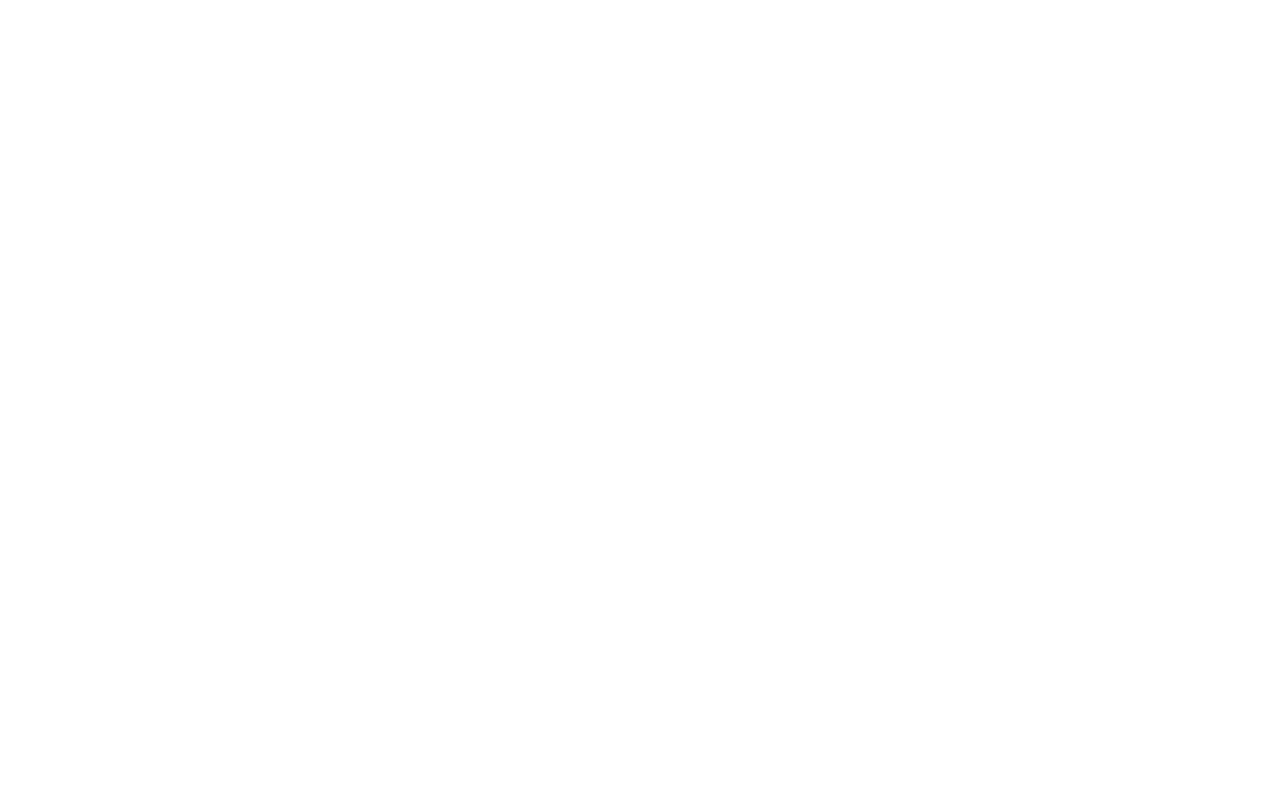
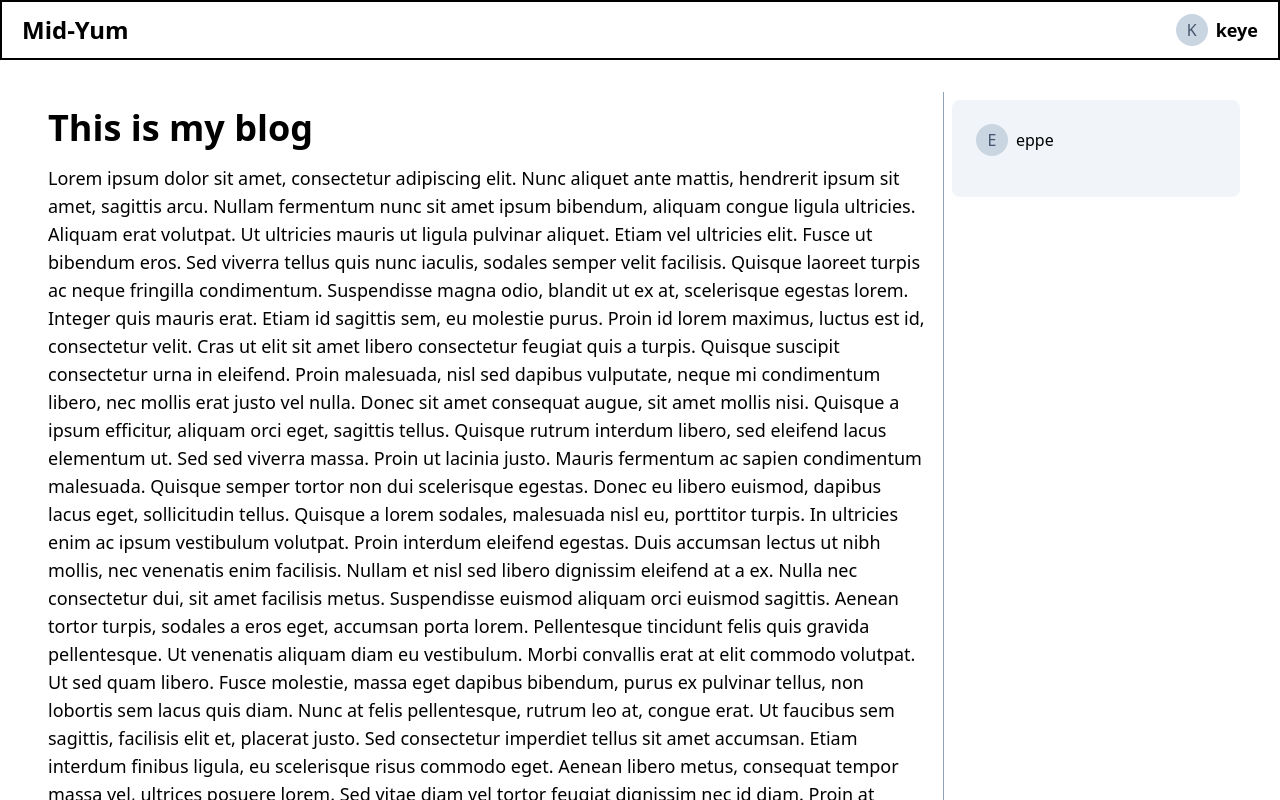
Before and after one commit to Azathoth-X/not_medium_blogs, a React (Vite) app in the folder frontend/: page /blog/1 in a window 1280 px wide. Before the commit this address had no page. Shown: the top 800 px of the page. Built offline with nearby package versions, Linux system fonts and the light colour scheme.

Commit message:
feat: add Blogs page and loading state; refactor Blog page and implement Avatar component

```diff
--- a/frontend/src/App.tsx
+++ b/frontend/src/App.tsx
@@ -1,7 +1,8 @@
 import { BrowserRouter,Routes,Route } from "react-router-dom"
-import { Blog } from "./pages/Blog"
+import { Blogs } from "./pages/Blogs"
 import { Signin } from "./pages/Signin"
 import { Signup } from "./pages/Signup"
+import { Blog } from "./pages/Blog"
 
 function App() {
 
@@ -9,7 +10,8 @@ function App() {
     <>
       <BrowserRouter>
         <Routes>
-          <Route path="blog" element={<Blog/>}></Route>
+          <Route path="blog/:blogid" element={<Blog/>}/>
+          <Route path="blogs" element={<Blogs/>}></Route>
           <Route path="signin" element={<Signin/>}></Route>
           <Route path="signup" element={<Signup/>}></Route>
         </Routes>
--- a/frontend/src/components/Appbar.tsx
+++ b/frontend/src/components/Appbar.tsx
@@ -1,17 +1,17 @@
+import { Avatar } from "./Avatar"
 
 
  export const Appbar= ( {username}:{username:string} ) => {
 
     return (
-        <div className="flex w-screen justify-between px-5 py-3 border-2 border-s-2">
+        <div className="flex  justify-between px-5 py-3 border-2 border-s-2">
             <div className="text-2xl font-bold">
                 Mid-Yum
             </div>
 
             <div className="flex gap-2 ">
-                <div className="relative inline-flex items-center justify-center w-8 h-8 overflow-hidden bg-slate-300 rounded-full ">
-                    <span className="font-medium text-slate-600 ">{username.charAt(0).toUpperCase()}</span>
-                </div>
+                <Avatar name={username} size={8}>
+                </Avatar>
                 <div className="text-lg content-center font-semibold ">
                     {username}
                 </div>
--- a/frontend/src/components/Auth.tsx
+++ b/frontend/src/components/Auth.tsx
@@ -89,7 +89,7 @@ export const Auth = () => {
                     </button>
 
                     <div className="mt-4 text-sm text-slate-600 text-center">
-                        Already have an account? <Link className="text-slate-800 hover:underline" to={'/login'}>Login</Link>
+                        Already have an account? <Link className="text-slate-800 hover:underline" to={'/signin'}>Login</Link>
                     </div>
                 </div>
             </div>
--- /dev/null
+++ b/frontend/src/components/Avatar.tsx
@@ -0,0 +1,19 @@
+export function Avatar(
+    {
+        name,
+        size
+    }:{
+        name: string,
+        size: number,
+    }
+){
+    const pixelSize = size * 4; // Assuming size is a multiple of 4, like Tailwind's spacing scale
+
+    return(
+        <div>
+            <div className="relative inline-flex items-center justify-center overflow-hidden bg-slate-300 rounded-full" style={{width: `${pixelSize}px`, height: `${pixelSize}px`}}>
+                <span className="font-medium text-slate-600 ">{name.charAt(0).toUpperCase()}</span>
+            </div>
+        </div>
+    )
+}
--- /dev/null
+++ b/frontend/src/components/LoadingBlogCard.tsx
@@ -0,0 +1,12 @@
+export function LoadingBlogCard(){
+    return(
+            <div role="status" className=" animate-[pulse_1.5s_ease-in-out_infinite]  py-4  border-b-[1px]">
+                <div className="h-2.5 bg-gray-200 rounded-full dark:bg-gray-700 w-48 mb-4"></div>
+                <div className="h-2 bg-gray-200 rounded-full dark:bg-gray-700 min-w-[560px] mb-2.5"></div>
+                <div className="h-2 bg-gray-200 rounded-full dark:bg-gray-700 mb-2.5"></div>
+                <div className="h-2 bg-gray-200 rounded-full dark:bg-gray-700 min-w-[560px] mb-2.5"></div>
+                <div className="h-2 bg-gray-200 rounded-full dark:bg-gray-700 min-w-[560px] mb-2.5"></div>
+                <div className="h-2 bg-gray-200 rounded-full dark:bg-gray-700 min-w-[560px]"></div>
+            </div>
+    )
+}
--- a/frontend/src/components/Quote.tsx
+++ b/frontend/src/components/Quote.tsx
@@ -6,16 +6,16 @@ export const Quote = () => {
             <div className=" justify-self-center p-4 ">
                 <div className="max-w-lg ">
                     <div className="text-3xl font-serif font-bold">
-                    "The customer support I received was exceptional. The support team wet above and beyond to address my concern"
+                    "The world is a dream. Make it yours. Rebel against fate."
                     </div>
                 </div>
 
                 <div className=" text-xl font-semibold text-slate-600 mt-4 text-justify ">
-                    Julies Winfield
+                    Azathoth
                 </div>
 
                 <div className=" text-sm font-light text-slate-600 mt-2 ">
-                    CEO | ACME corp
+                    CEO | AZO corp
                 </div>
             </div>
 
--- a/frontend/src/hooks/index.tsx
+++ b/frontend/src/hooks/useBlogs.tsx
@@ -34,3 +34,27 @@ export const useBlogs = () => {
 
     return { blogs, loading }
 }
+
+
+export const useBlog = ({id}:{id:string}) => {
+    const [loading, setLoading] = useState(true)
+    const [blogs, setBlogs] = useState<Blog>()
+
+    useEffect(() => {
+        axios.get(`${Backend_url}/blog/${id}`, {
+            headers: {
+                Authorization: "a " + localStorage.getItem("token")
+            }
+        })
+        .then((res) => {
+            setBlogs(res.data)
+            setLoading(false)
+        })
+        .catch((error) => {
+            console.error("Error fetching blogs:", error)
+            setLoading(false)
+        })
+    }, )
+
+    return { blogs, loading }
+}
--- a/frontend/src/pages/Blog.tsx
+++ b/frontend/src/pages/Blog.tsx
@@ -1,48 +1,46 @@
-import { Appbar } from "../components/Appbar"
-import { BlogCard } from "../components/BlogCard"
-import { useBlogs } from "../hooks"
+import { useNavigate, useParams } from "react-router-dom";
+import { Appbar } from "../components/Appbar";
+import { Avatar } from "../components/Avatar";
+// import { useBlog } from "../hooks/useBlogs";
 
-export const Blog=()=>{
+export function Blog(){
+    const navigate = useNavigate()
+    const { blogid } = useParams()
+    console.log(blogid)
+    if(!blogid) navigate("/notfound")
+    // const {blog,loading}= useBlog()
+    const username= "eppe"
 
-    const {blogs,loading}=useBlogs()
+    return(
+       <div>
+        <Appbar username="keye"></Appbar>
+        <div className="grid grid-rows-9 md:grid-cols-4 p-8 ">
+            <div className="row-span-8 md:col-span-3 flex flex-col gap-4 p-4 md:border-r-1 border-slate-400">
+                <div>
+                    <span className="text-4xl font-bold">This is my blog</span>
+                </div>
+                <div className="text-lg">
+                    Lorem ipsum dolor sit amet, consectetur adipiscing elit. Nunc aliquet ante mattis, hendrerit ipsum sit amet, sagittis arcu. Nullam fermentum nunc sit amet ipsum bibendum, aliquam congue ligula ultricies. Aliquam erat volutpat. Ut ultricies mauris ut ligula pulvinar aliquet. Etiam vel ultricies elit. Fusce ut bibendum eros. Sed viverra tellus quis nunc iaculis, sodales semper velit facilisis. Quisque laoreet turpis ac neque fringilla condimentum. Suspendisse magna odio, blandit ut ex at, scelerisque egestas lorem.
 
-    if (loading){
-        return(
-            <div>
-            <Appbar username="Aasfoiu"/>
-            <div className="justify-items-center">
+Integer quis mauris erat. Etiam id sagittis sem, eu molestie purus. Proin id lorem maximus, luctus est id, consectetur velit. Cras ut elit sit amet libero consectetur feugiat quis a turpis. Quisque suscipit consectetur urna in eleifend. Proin malesuada, nisl sed dapibus vulputate, neque mi condimentum libero, nec mollis erat justo vel nulla. Donec sit amet consequat augue, sit amet mollis nisi. Quisque a ipsum efficitur, aliquam orci eget, sagittis tellus. Quisque rutrum interdum libero, sed eleifend lacus elementum ut. Sed sed viverra massa. Proin ut lacinia justo. Mauris fermentum ac sapien condimentum malesuada.
 
-                <div role="status" className="max-w-lg animate-pulse pt-8">
-                    <div className="h-2.5 bg-gray-200 rounded-full dark:bg-gray-700 w-48 mb-4"></div>
-                    <div className="h-2 bg-gray-200 rounded-full dark:bg-gray-700 max-w-[360px] mb-2.5"></div>
-                    <div className="h-2 bg-gray-200 rounded-full dark:bg-gray-700 mb-2.5"></div>
-                    <div className="h-2 bg-gray-200 rounded-full dark:bg-gray-700 max-w-[330px] mb-2.5"></div>
-                    <div className="h-2 bg-gray-200 rounded-full dark:bg-gray-700 max-w-[300px] mb-2.5"></div>
-                    <div className="h-2 bg-gray-200 rounded-full dark:bg-gray-700 max-w-[360px]"></div>
-                    <span className="sr-only">Loading...</span>
+Quisque semper tortor non dui scelerisque egestas. Donec eu libero euismod, dapibus lacus eget, sollicitudin tellus. Quisque a lorem sodales, malesuada nisl eu, porttitor turpis. In ultricies enim ac ipsum vestibulum volutpat. Proin interdum eleifend egestas. Duis accumsan lectus ut nibh mollis, nec venenatis enim facilisis. Nullam et nisl sed libero dignissim eleifend at a ex. Nulla nec consectetur dui, sit amet facilisis metus. Suspendisse euismod aliquam orci euismod sagittis. Aenean tortor turpis, sodales a eros eget, accumsan porta lorem.
+
+Pellentesque tincidunt felis quis gravida pellentesque. Ut venenatis aliquam diam eu vestibulum. Morbi convallis erat at elit commodo volutpat. Ut sed quam libero. Fusce molestie, massa eget dapibus bibendum, purus ex pulvinar tellus, non lobortis sem lacus quis diam. Nunc at felis pellentesque, rutrum leo at, congue erat. Ut faucibus sem sagittis, facilisis elit et, placerat justo. Sed consectetur imperdiet tellus sit amet accumsan. Etiam interdum finibus ligula, eu scelerisque risus commodo eget. Aenean libero metus, consequat tempor massa vel, ultrices posuere lorem. Sed vitae diam vel tortor feugiat dignissim nec id diam. Proin at sapien sit amet elit accumsan facilisis et ac risus. Cras tincidunt augue id ullamcorper ultrices. Donec rhoncus auctor elit, vel ultrices nibh molestie id.
+
+Quisque maximus malesuada nisl, id viverra ex dictum non. Nulla eget mauris at ipsum iaculis elementum ac a metus. Morbi eget tortor libero. Donec facilisis massa a magna sodales aliquam. Nullam eu lacus in ipsum varius euismod mollis eu erat. Maecenas mollis ex nec tellus ullamcorper iaculis. Ut viverra magna bibendum purus laoreet, sed consectetur ipsum vulputate.
                 </div>
-
             </div>
+            <div className="md:col-span-1 m-2 p-2 bg-slate-100 rounded-lg  gap-2">
+                <div className="flex gap-2 items-center p-4">
+                    <Avatar name={username} size={8}>
+                    </Avatar>
+                    <div>{username}</div>
+                </div>
             </div>
-        )
-    }
-
-    else{
-    return(
-        <div>
-            <Appbar username="Aasfoiu"/>
-        <div className="justify-items-center pt-8">
-            {blogs.map((b)=>(
-                <BlogCard
-                authorName={b.author.name||"AAi"}
-                title= {b.title}
-                content={b.content}
-                publishedDate="25 Dec 2025"
-                />
-            ))}
-
         </div>
        </div>
     )
+
+
 }
-}
--- /dev/null
+++ b/frontend/src/pages/Blogs.tsx
@@ -0,0 +1,42 @@
+import { Appbar } from "../components/Appbar"
+import { BlogCard } from "../components/BlogCard"
+import { LoadingBlogCard } from "../components/LoadingBlogCard"
+import { useBlogs } from "../hooks/useBlogs"
+
+export const Blogs=()=>{
+
+    const {blogs,loading}=useBlogs()
+
+    if (loading){
+        return(
+            <div>
+            <Appbar username="Aasfoiu"/>
+                <div className="justify-items-center pt-8">
+                    <LoadingBlogCard/>
+                    <LoadingBlogCard/>
+                    <LoadingBlogCard/>
+                    <LoadingBlogCard/>
+                </div>
+            </div>
+        )
+    }
+
+    else{
+    return(
+        <div>
+            <Appbar username="Aasfoiu"/>
+        <div className="justify-items-center pt-8">
+            {blogs.map((b)=>(
+                <BlogCard
+                authorName={b.author.name||"AAi"}
+                title= {b.title}
+                content={b.content}
+                publishedDate="25 Dec 2025"
+                />
+            ))}
+
+        </div>
+       </div>
+    )
+}
+}
```
